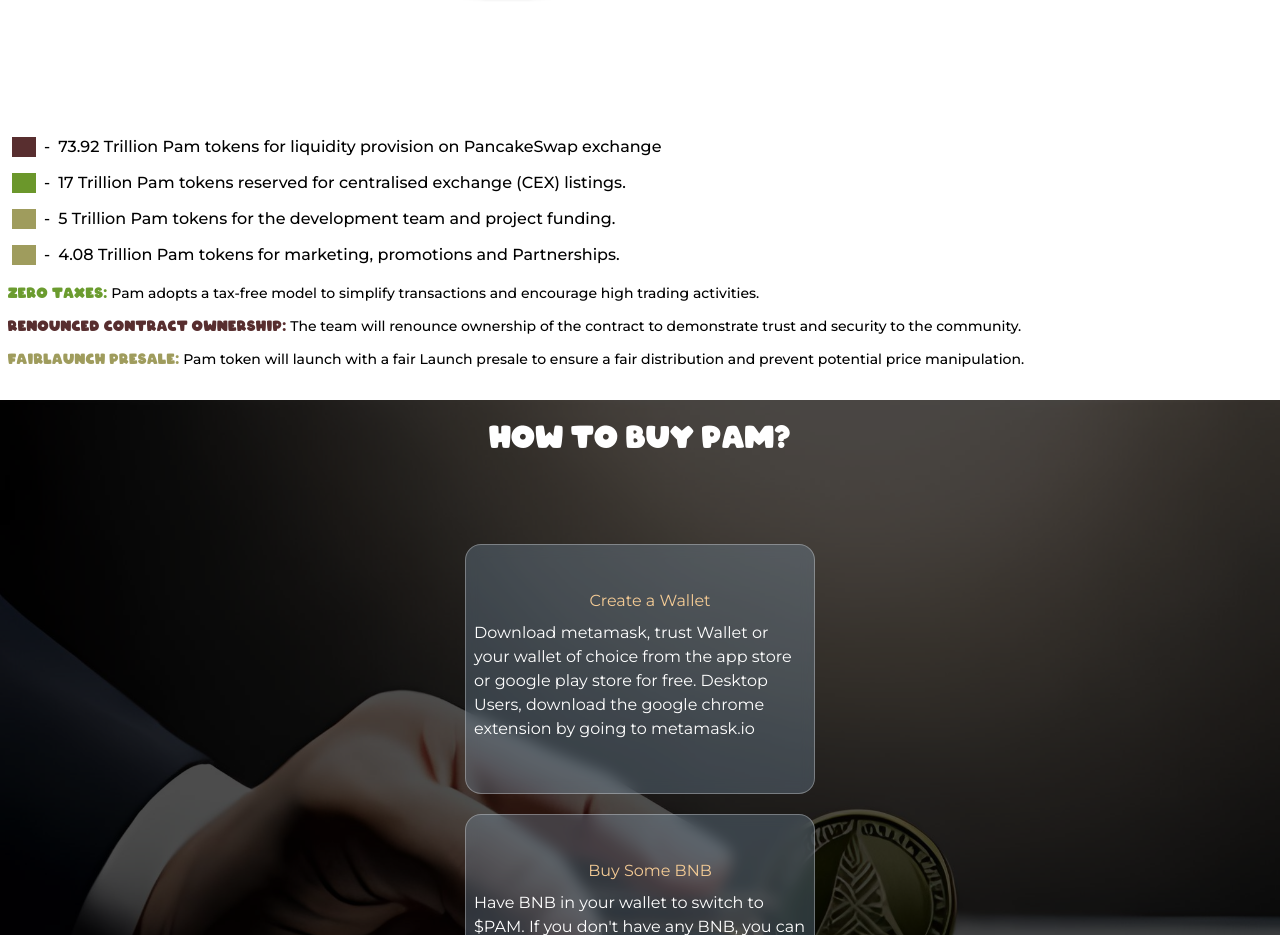
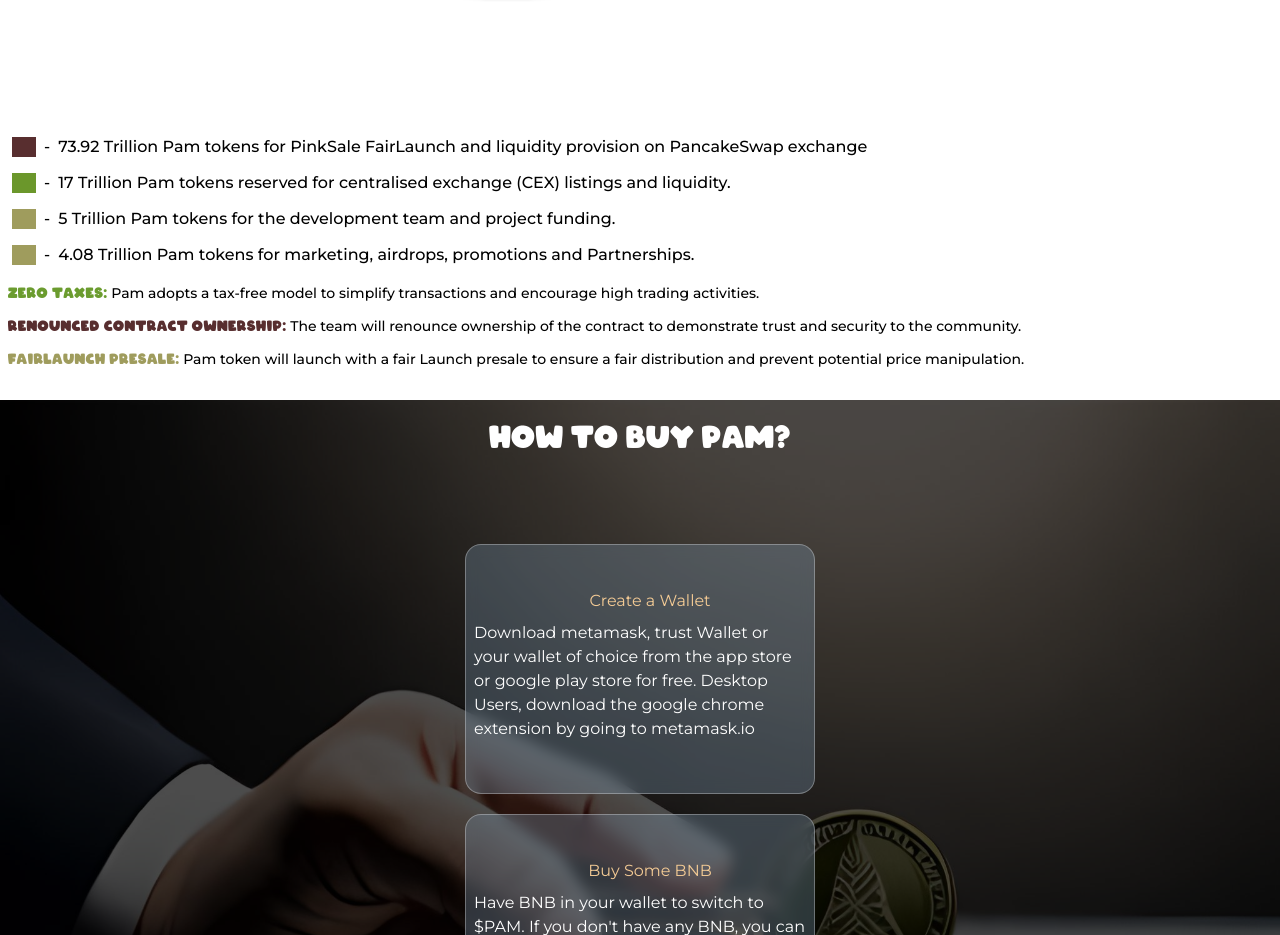
Before and after one commit to Geepytechnologies/pamtoken, a React (Vite) app: page / in a window 1280 px wide. Shown: the part 1860-2795 px from the top of the page. Built offline with nearby package versions, Linux system fonts and the light colour scheme; no server answers; some icons are missing.

Commit message:
Update Tokensupply.tsx

```diff
--- a/src/components/Tokensupply.tsx
+++ b/src/components/Tokensupply.tsx
@@ -46,7 +46,7 @@
             <div className="bg-[#582E2F] h-5 w-6"></div>
             <span>-</span>
             <p className="text-black">
-              73.92 Trillion Pam tokens for liquidity provision on PancakeSwap
+              73.92 Trillion Pam tokens for PinkSale FairLaunch and liquidity provision on PancakeSwap
               exchange
             </p>
           </div>
@@ -55,7 +55,7 @@
             <span>-</span>
             <p>
               17 Trillion Pam tokens reserved for centralised exchange (CEX)
-              listings.
+              listings and liquidity.
             </p>
           </div>
           <div className="flex gap-2 items-center pl-3">
@@ -70,7 +70,7 @@
             <div className="bg-[#9F9C5D] h-5 w-6"></div>
             <span>-</span>
             <p>
-              4.08 Trillion Pam tokens for marketing, promotions and
+              4.08 Trillion Pam tokens for marketing, airdrops, promotions and
               Partnerships.
             </p>
           </div>
```
